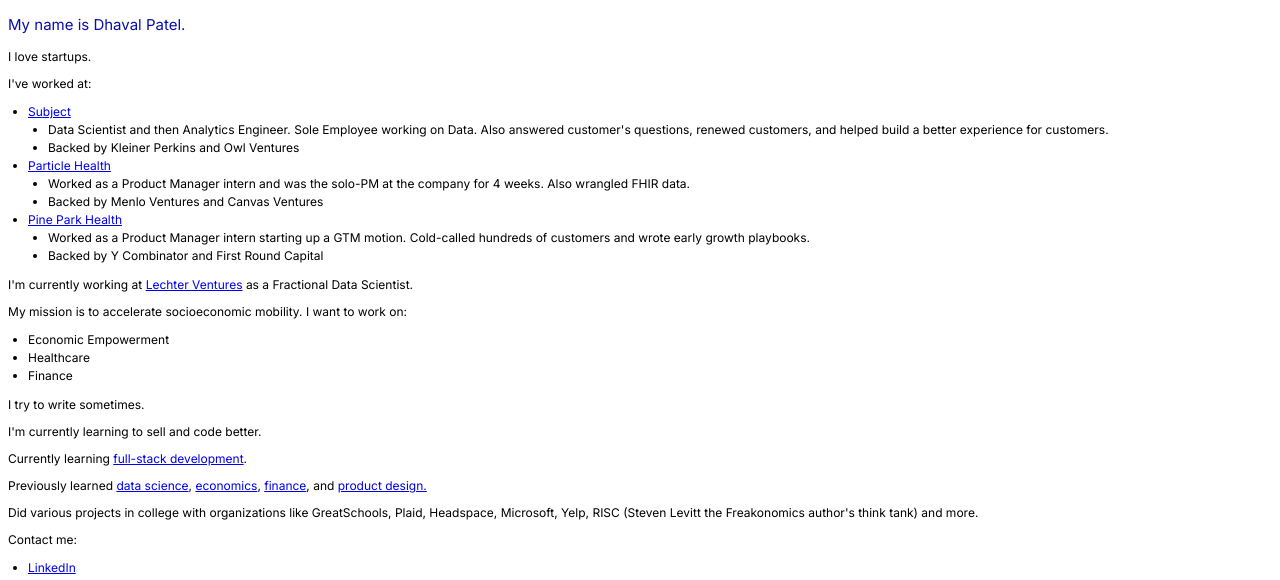
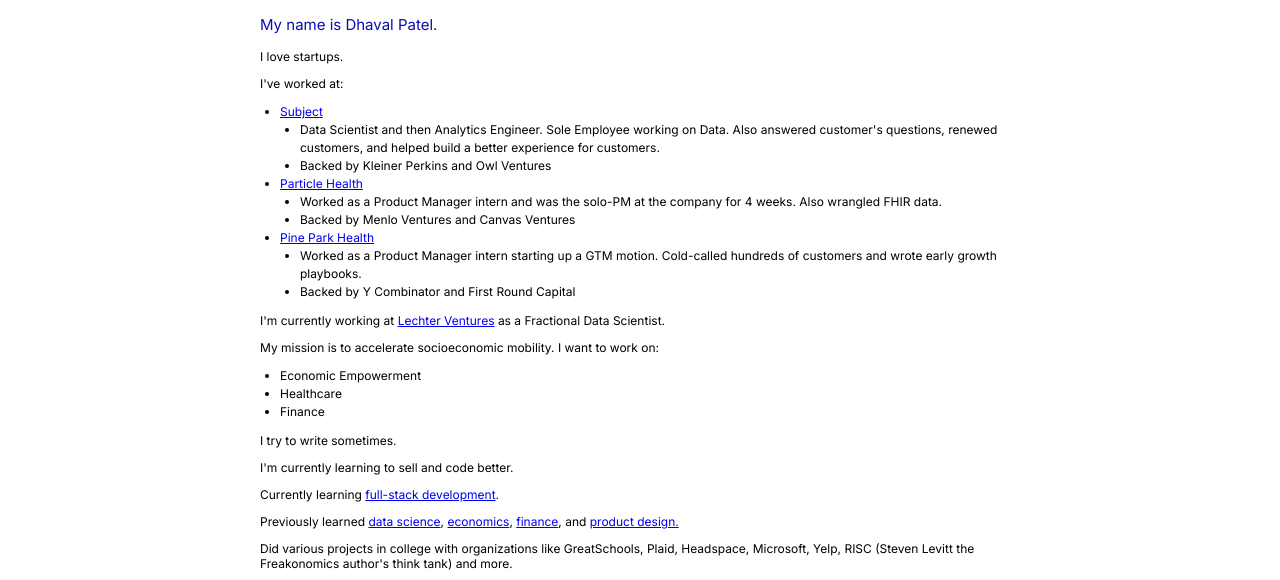
Before and after one commit to dhavalcodes/dhaval, a plain HTML site: page index.html in a window 1280 px wide. Shown: the top 580 px of the page. Drawn offline with Linux system fonts and the light colour scheme.

Commit message:
centered the website for viewing pleasure

```diff
--- a/main.css
+++ b/main.css
@@ -1,39 +1,46 @@
-header {
-    color: #0A0EAE;
+/* Global styles */
+* {
+    box-sizing: border-box; /* This ensures padding and borders are included in the total width and height */
+}
+
+/* This sets the default font styles and line-height for your header and body */
+header, .body {
     font-family: Inter;
-    font-size: 15px;
     font-style: normal;
     line-height: normal;
 }
 
-* {
-    margin-left: 3;
-    margin-right: auto;
-    text-overflow: ellipsis; /* Adds an ellipsis (...) at the end of the truncated text */
-    /* Other styles... */
+header {
+    color: #0A0EAE;
+    font-size: 15px;
 }
 
-
-
 .body {
-    font-family: Inter;
     font-size: 12px;
-    font-style: normal;
-    line-height: normal;
 }
 
+/* This ensures that the list items have proper styles */
 .body ul {
     list-style-type: disc; /* or another style like circle or square */
     padding-left: 20px; /* Adjust as needed for indentation */
     line-height: 1.5;
 }
 
+/* Styles for the logo SVG */
 .logo-svg {
     width: 60px;
     height: auto;
     cursor: pointer;
 }
 
+/* Footer styles */
 footer {
     line-height: 0;
 }
+
+/* Centering the content */
+header, .body {
+    margin: 0 auto; /* Centers the content */
+    max-width: 800px; /* You can adjust this value to set the maximum width of the content area */
+    padding: 0 20px; /* Adds padding on the sides */
+}
```
